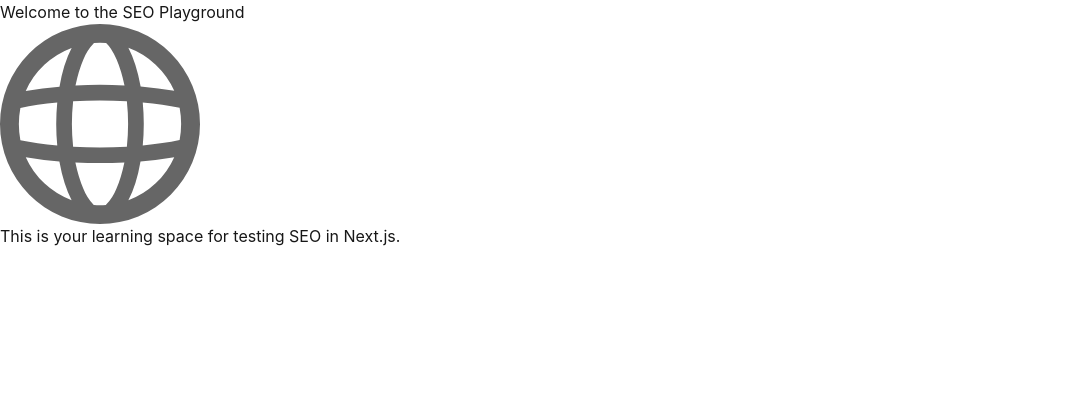
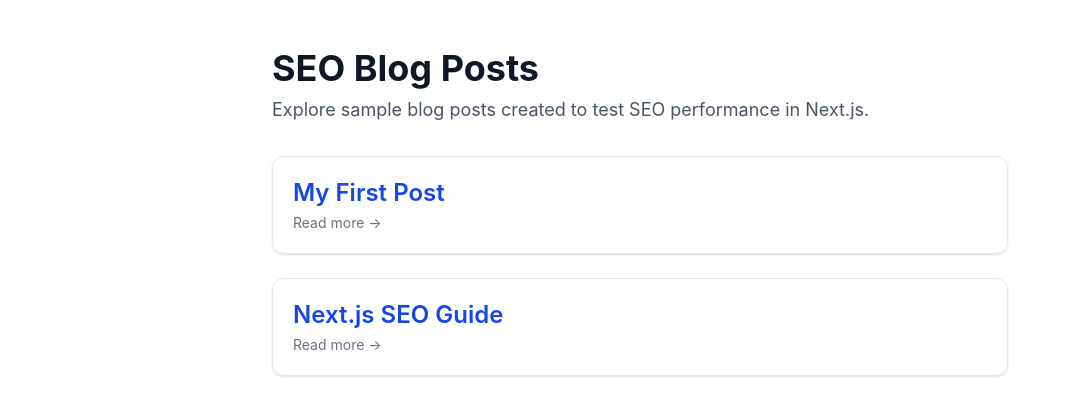
Before and after one commit to nocturnalDev11/seo-playground, a Next.js app: page / in a window 1280 px wide. Shown: the top 416 px of the page, without its empty margins (0-1071 px from the left). Built offline with nearby package versions, Linux system fonts and the light colour scheme.

Commit message:
fix: improve blog post layout and update SEO metadata for better visibility

```diff
--- a/src/app/blog/[slug]/page.jsx
+++ b/src/app/blog/[slug]/page.jsx
@@ -15,7 +15,10 @@
 
 export default function BlogPost() {
 	const { slug } = useParams();
-	const post = blogData[slug] || { title: 'Not Found', description: 'No content available.' };
+	const post = blogData[slug] || {
+		title: 'Not Found',
+		description: 'No content available.',
+	};
 
 	const structuredData = {
 		"@context": "https://schema.org",
@@ -47,10 +50,12 @@
 				__html: JSON.stringify(structuredData),
 				}}
 			/>
-			<main>
-				<article>
-				<h1>{post.title}</h1>
-				<p>{post.description}</p>
+
+			<main className="max-w-3xl mx-auto px-4 py-10">
+				<article className="prose prose-lg">
+				<h1 className="text-4xl font-bold mb-4">{post.title}</h1>
+				<p className="text-gray-700">{post.description}</p>
+				{/* Optional: Add markdown or content block here */}
 				</article>
 			</main>
 		</>
--- a/src/app/blog/page.jsx
+++ b/src/app/blog/page.jsx
@@ -13,14 +13,22 @@
 			<Seo
 				title="Blog | SEO Playground"
 				description="List of SEO blog posts for testing Next.js SEO features."
-				canonical="https://seo-playground.vercel.app/"
+				canonical="https://seo-playground.vercel.app/blog"
 			/>
-			<main>
-				<h1>Blog Posts</h1>
-				<ul>
-					{blogPosts.map(post => (
+
+			<main className="max-w-3xl mx-auto px-4 py-10">
+				<h1 className="text-3xl font-bold text-gray-900 mb-6 border-b pb-2">SEO Blog Posts</h1>
+
+				<ul className="space-y-4">
+					{blogPosts.map((post) => (
 						<li key={post.slug}>
-							<Link href={`/blog/${post.slug}`}>{post.title}</Link>
+							<Link
+								href={`/blog/${post.slug}`}
+								className="block p-4 rounded-xl border hover:bg-gray-50 transition shadow-sm"
+							>
+								<h2 className="text-xl font-semibold text-blue-600">{post.title}</h2>
+								<p className="text-sm text-gray-500">Read post →</p>
+							</Link>
 						</li>
 					))}
 				</ul>
--- a/src/app/page.js
+++ b/src/app/page.js
@@ -1,20 +1,43 @@
-import Image from 'next/image';
-import Seo from "@/components/Seo";
-import hero from '../../public/globe.svg';
+'use client';
+import Link from 'next/link';
+import Seo from '@/components/Seo.jsx';
 
-export default function Home() {
+const blogPosts = [
+	{ slug: 'my-first-post', title: 'My First Post' },
+	{ slug: 'nextjs-seo-guide', title: 'Next.js SEO Guide' },
+];
+
+export default function BlogList() {
 	return (
 		<>
 			<Seo
-				title="Home | SEO Playground"
-				description="Learn and test SEO in a static Next.js site"
-				canonical="https://seo-playground.vercel.app/"
+				title="Blog | SEO Playground"
+				description="List of SEO blog posts for testing Next.js SEO features."
+				canonical="https://seo-playground.vercel.app/blog"
 			/>
-			<main>
-				<h1>Welcome to the SEO Playground</h1>
-				<Image src={hero} alt="SEO Globe" width={200} height={200} priority />
-				<p>This is your learning space for testing SEO in Next.js.</p>
-      		</main>
+
+			<main className="max-w-3xl mx-auto px-4 py-12">
+				<header className="mb-8">
+					<h1 className="text-4xl font-bold text-gray-900 mb-2">SEO Blog Posts</h1>
+					<p className="text-gray-600 text-lg">
+						Explore sample blog posts created to test SEO performance in Next.js.
+					</p>
+				</header>
+
+				<ul className="space-y-6">
+					{blogPosts.map((post) => (
+						<li key={post.slug}>
+							<Link
+								href={`/blog/${post.slug}`}
+								className="block p-5 rounded-xl border border-gray-200 hover:bg-gray-50 transition-shadow shadow-sm hover:shadow-md"
+							>
+								<h2 className="text-2xl font-semibold text-blue-700">{post.title}</h2>
+								<p className="text-sm text-gray-500 mt-1">Read more →</p>
+							</Link>
+						</li>
+					))}
+				</ul>
+			</main>
 		</>
 	);
 }
```
